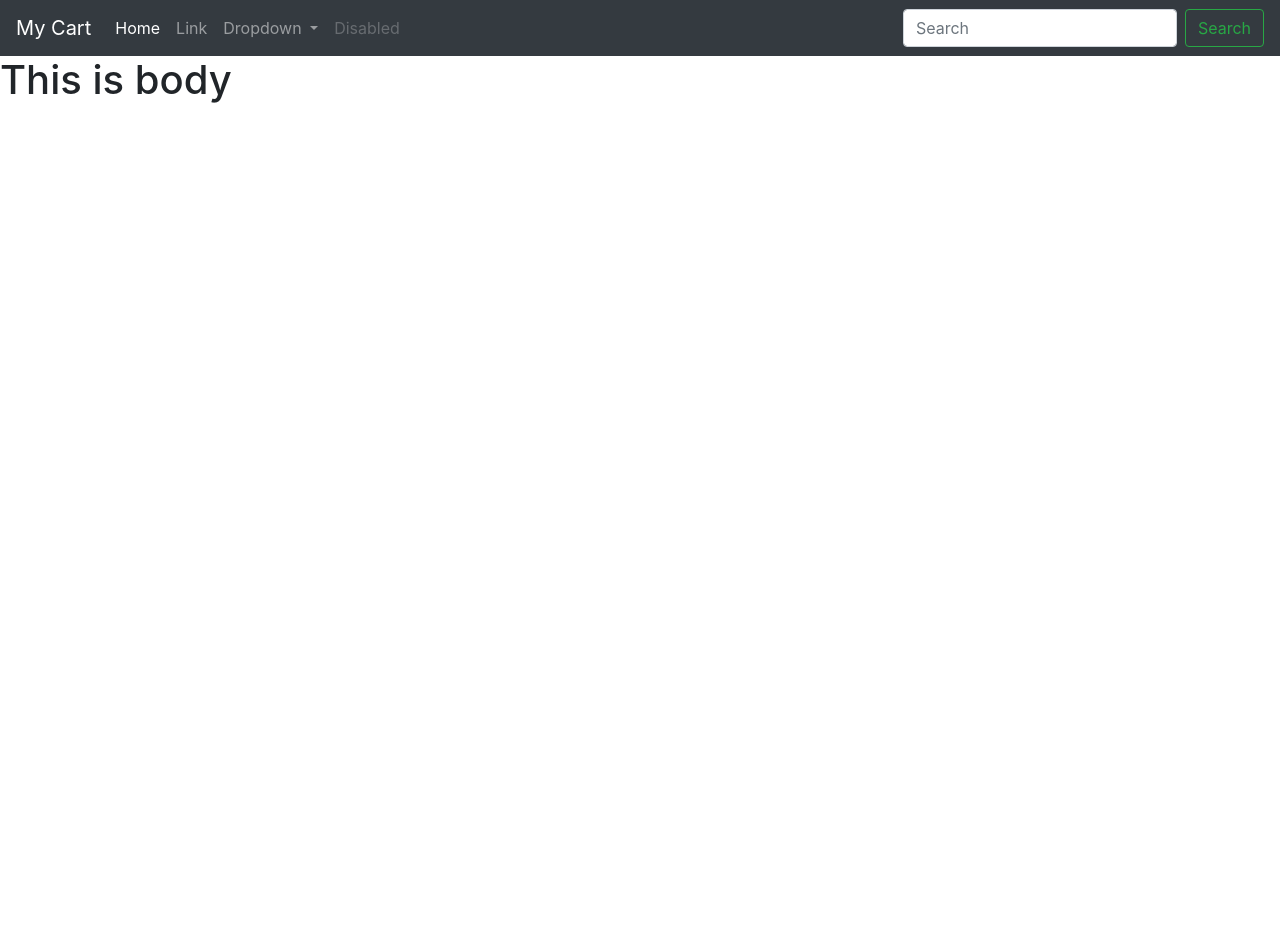
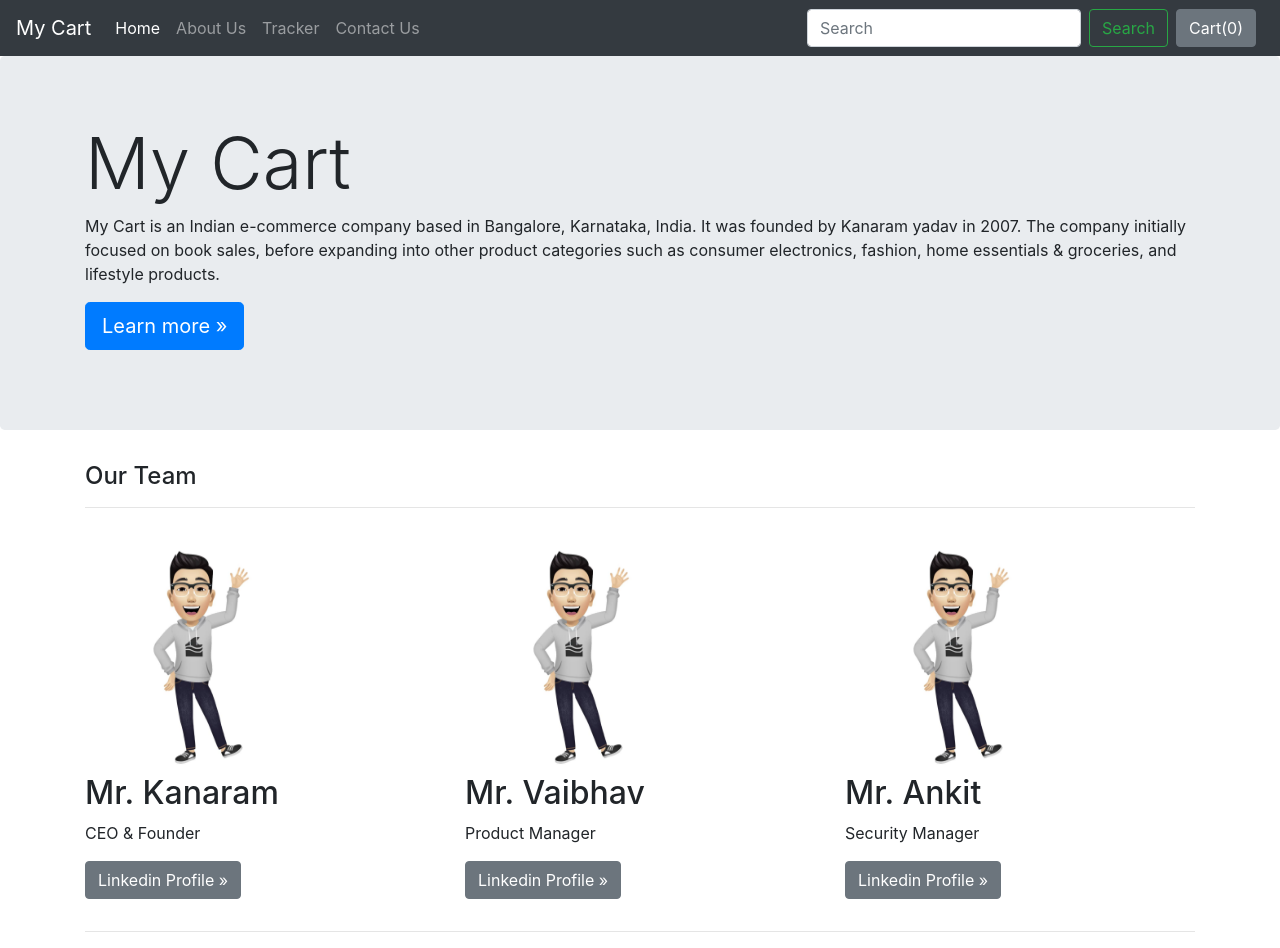
Before and after one commit to SWEKanaramYadav/E-Commerce-Portal, a Django app: page /shop/about/ in a window 1280 px wide. Before the commit the page ends 103 px from the top, so only its background shows below. Run offline with Django 3.2, Linux system fonts and the light colour scheme; some libraries are stand-ins or nearby versions.

Commit message:
Add more page

```diff
--- a/shop/templates/shop/about.html
+++ b/shop/templates/shop/about.html
@@ -1,4 +1,47 @@
 {% extends 'shop/basic.html'%}
 
-{% block title %} Title of About {% endblock %}
-{% block body %} <h1>This is body</h1>{% endblock %}
+{% block title %} About Us - My Cart {% endblock %}
+{% block body %}
+
+<main role="main">
+
+      <!-- Main jumbotron for a primary marketing message or call to action -->
+      <div class="jumbotron">
+        <div class="container">
+          <h1 class="display-3">My Cart</h1>
+          <p>My Cart is an Indian e-commerce company based in Bangalore, Karnataka, India. It was founded by Kanaram yadav in 2007. The company initially focused on book sales, before expanding into other product categories such as consumer electronics, fashion, home essentials & groceries, and lifestyle products.</p>
+          <p><a class="btn btn-primary btn-lg" href="#" role="button">Learn more &raquo;</a></p>
+        </div>
+      </div>
+
+      <div class="container">
+        <!-- Example row of columns -->
+          <h4>Our Team</h4><hr/>
+        <div class="row">
+          <div class="col-md-4">
+            <img src="/media/shop/images/user.jpg" width="220px" height="250px">
+            <h2>Mr. Kanaram</h2>
+            <p>CEO & Founder</p>
+            <p><a class="btn btn-secondary" href="https://linkedin.com/in/imkanaram" role="button">Linkedin Profile &raquo;</a></p>
+          </div>
+          <div class="col-md-4">
+            <img src="/media/shop/images/user.jpg" width="220px" height="250px">
+            <h2>Mr. Vaibhav</h2>
+            <p>Product Manager</p>
+            <p><a class="btn btn-secondary" href="https://linkedin.com/in/imkanaram" role="button">Linkedin Profile &raquo;</a></p>
+          </div>
+          <div class="col-md-4">
+            <img src="/media/shop/images/user.jpg" width="220px" height="250px">
+            <h2>Mr. Ankit</h2>
+            <p>Security Manager</p>
+            <p><a class="btn btn-secondary" href="https://linkedin.com/in/imkanaram" role="button">Linkedin Profile &raquo;</a></p>
+          </div>
+        </div>
+
+        <hr>
+
+      </div> <!-- /container -->
+
+    </main>
+
+{% endblock %}
--- a/shop/templates/shop/basic.html
+++ b/shop/templates/shop/basic.html
@@ -11,7 +11,7 @@
   </head>
   <body>
   <nav class="navbar navbar-expand-lg navbar-dark bg-dark">
-    <a class="navbar-brand" href="#">My Cart</a>
+    <a class="navbar-brand" href="/shop">My Cart</a>
     <button class="navbar-toggler" type="button" data-toggle="collapse" data-target="#navbarSupportedContent" aria-controls="navbarSupportedContent" aria-expanded="false" aria-label="Toggle navigation">
       <span class="navbar-toggler-icon"></span>
     </button>
@@ -19,30 +19,26 @@
     <div class="collapse navbar-collapse" id="navbarSupportedContent">
       <ul class="navbar-nav mr-auto">
         <li class="nav-item active">
-          <a class="nav-link" href="#">Home <span class="sr-only">(current)</span></a>
+          <a class="nav-link" href="/shop">Home <span class="sr-only">(current)</span></a>
         </li>
         <li class="nav-item">
-          <a class="nav-link" href="#">Link</a>
-        </li>
-        <li class="nav-item dropdown">
-          <a class="nav-link dropdown-toggle" href="#" id="navbarDropdown" role="button" data-toggle="dropdown" aria-haspopup="true" aria-expanded="false">
-            Dropdown
-          </a>
-          <div class="dropdown-menu" aria-labelledby="navbarDropdown">
-            <a class="dropdown-item" href="#">Action</a>
-            <a class="dropdown-item" href="#">Another action</a>
-            <div class="dropdown-divider"></div>
-            <a class="dropdown-item" href="#">Something else here</a>
-          </div>
+          <a class="nav-link" href="/shop/about">About Us</a>
         </li>
         <li class="nav-item">
-          <a class="nav-link disabled" href="#" tabindex="-1" aria-disabled="true">Disabled</a>
+          <a class="nav-link" href="/shop/tracker">Tracker</a>
+        </li>
+        <li class="nav-item">
+          <a class="nav-link" href="/shop/contact">Contact Us</a>
         </li>
       </ul>
       <form class="form-inline my-2 my-lg-0">
         <input class="form-control mr-sm-2" type="search" placeholder="Search" aria-label="Search">
         <button class="btn btn-outline-success my-2 my-sm-0" type="submit">Search</button>
       </form>
+      <button type="button" class="btn btn-secondary mx-2" id="popcart" data-container="body" data-toggle="popover" data-placement="bottom" data-html="true" data-content="Vivamus
+        sagittis lacus vel augue laoreet rutrum faucibus.">
+      Cart(<span id="cart">0</span>)
+      </button>
     </div>
   </nav>
   {% block body %} {% endblock %}
--- /dev/null
+++ b/shop/templates/shop/checkout.html
@@ -0,0 +1,4 @@
+{% extends 'shop/basic.html'%}
+
+{% block title %} CheckOut - My Cart{% endblock %}
+{% block body %} <h1>This is CheckOut Page</h1>{% endblock %}
--- /dev/null
+++ b/shop/templates/shop/contact.html
@@ -0,0 +1,4 @@
+{% extends 'shop/basic.html'%}
+
+{% block title %} Contact Us - My Cart {% endblock %}
+{% block body %} <h1>This is contact Us Page</h1>{% endblock %}
--- /dev/null
+++ b/shop/templates/shop/search.html
@@ -0,0 +1,4 @@
+{% extends 'shop/basic.html'%}
+
+{% block title %} Search - My Cart {% endblock %}
+{% block body %} <h1>This is Search Page</h1>{% endblock %}
--- /dev/null
+++ b/shop/templates/shop/tracker.html
@@ -0,0 +1,4 @@
+{% extends 'shop/basic.html'%}
+
+{% block title %} Tracker - My Cart{% endblock %}
+{% block body %} <h1>This is Tracker</h1>{% endblock %}
--- a/shop/urls.py
+++ b/shop/urls.py
@@ -6,7 +6,7 @@
     path("about/", views.about, name="AboutUs"),
     path("contact/", views.contact, name="ContactUs"),
     path("tracker/", views.tracker, name="TrackingStatus"),
-    path("productview/", views.productview, name="ProductView"),
+    path("products/<int:myid>", views.productview, name="ProductView"),
     path("search/", views.search, name="Search"),
     path("checkout/", views.checkout, name="Checkout"),
 
--- a/shop/views.py
+++ b/shop/views.py
@@ -18,24 +18,32 @@
         n = len(prod)
         nslides = n // 4 + ceil((n / 4) - (n // 4))
         allprods.append([prod, range(1, nslides), nslides])
-    #params = {'no_of_slide':nslides,'range':range(1,nslides),'product':products}
-    params = {'allprods':allprods}
+    # params = {'no_of_slide':nslides,'range':range(1,nslides),'product':products}
+    params = {'allprods': allprods}
     return render(request, 'shop/index.html', params)
+
 
 def about(request):
     return render(request, 'shop/about.html')
 
+
 def contact(request):
-    return HttpResponse("Contact Us page")
+    return render(request, 'shop/contact.html')
+
 
 def tracker(request):
-    return HttpResponse("TrackingStatus page")
+    return render(request, 'shop/tracker.html')
 
-def productview(request):
-    return HttpResponse("ProductView page")
+
+def productview(request, myid):
+    # product fatch by Id
+    product = Product.objects.filter(id=myid)
+    return render(request, 'shop/prodview.html',{'product' : product[0]})
+
 
 def search(request):
-    return HttpResponse("Search page")
+    return render(request, 'shop/search.html')
+
 
 def checkout(request):
-    return HttpResponse("checkout page")
+    return render(request, 'shop/checkout.html')
```
Also changed, not shown: shop/templates/shop/index.html (+15 -7 lines), shop/templates/shop/index1.html (deleted, +0 -101 lines), shop/templates/shop/prodview.html (added, +25 -0 lines), media/shop/images/user.jpg (added).
